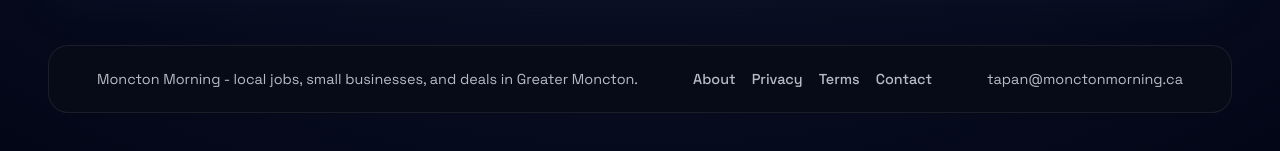
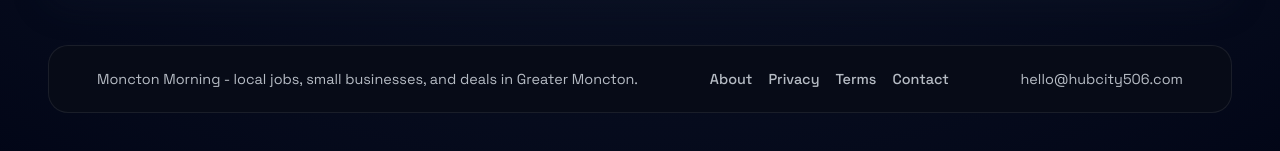
Before and after one commit to tapan38/Moncotonmorningnews, a plain HTML site: page about.html in a window 1280 px wide. Shown: the part 969-1120 px from the top of the page. Drawn offline with Linux system fonts and the light colour scheme.

Commit message:
Update contact email address in about.html

```diff
--- a/about.html
+++ b/about.html
@@ -482,9 +482,9 @@
           <a href="about.html">About</a><span> </span>
           <a href="privacy.html">Privacy</a><span> </span>
           <a href="terms.html">Terms</a><span> </span>
-          <a href="mailto:tapan@monctonmorning.ca">Contact</a>
+          <a href="mailto:hello@hubcity506.com">Contact</a>
         </div>
-        <div>tapan@monctonmorning.ca</div>
+        <div>hello@hubcity506.com</div>
       </footer>
     </div>
   </body>
```
